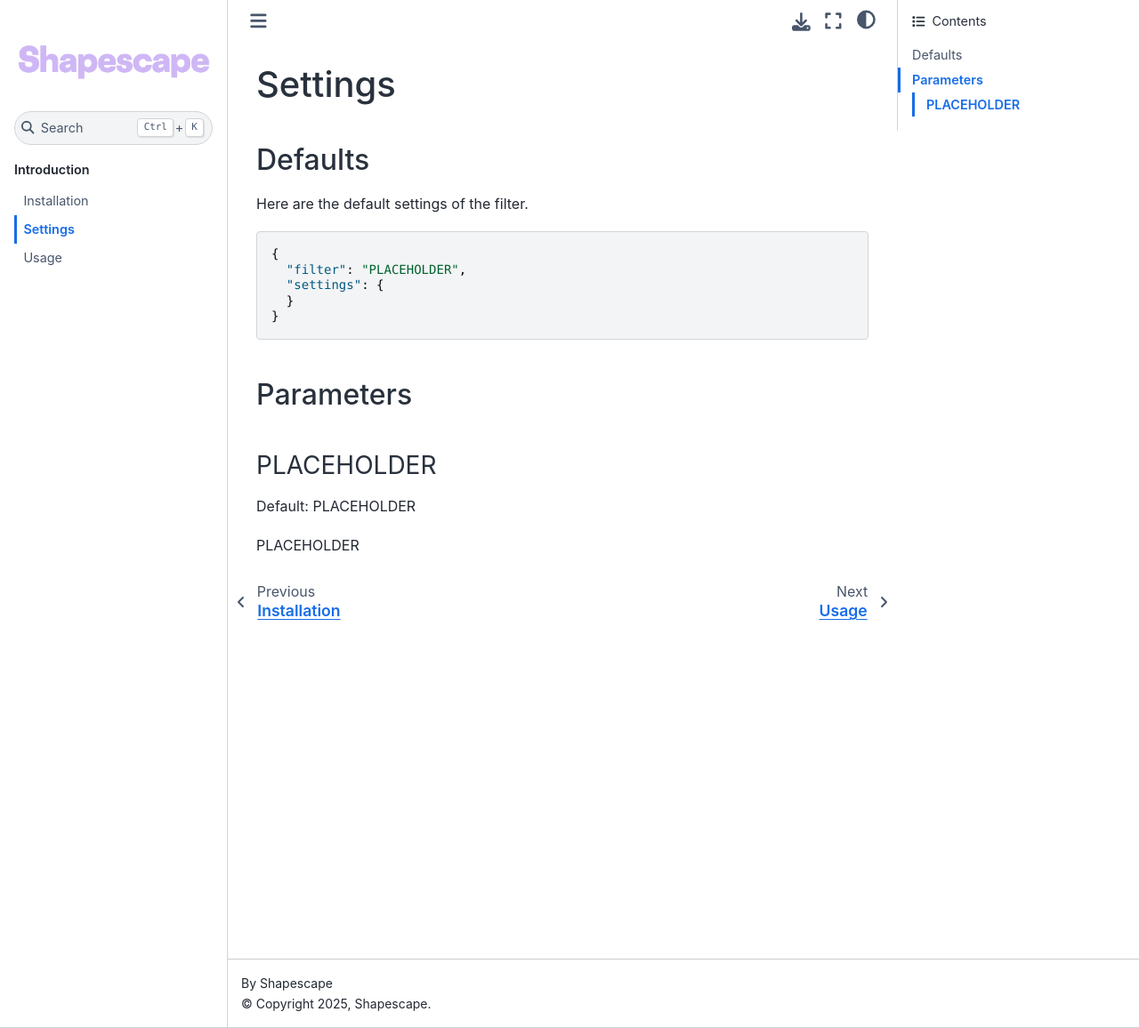
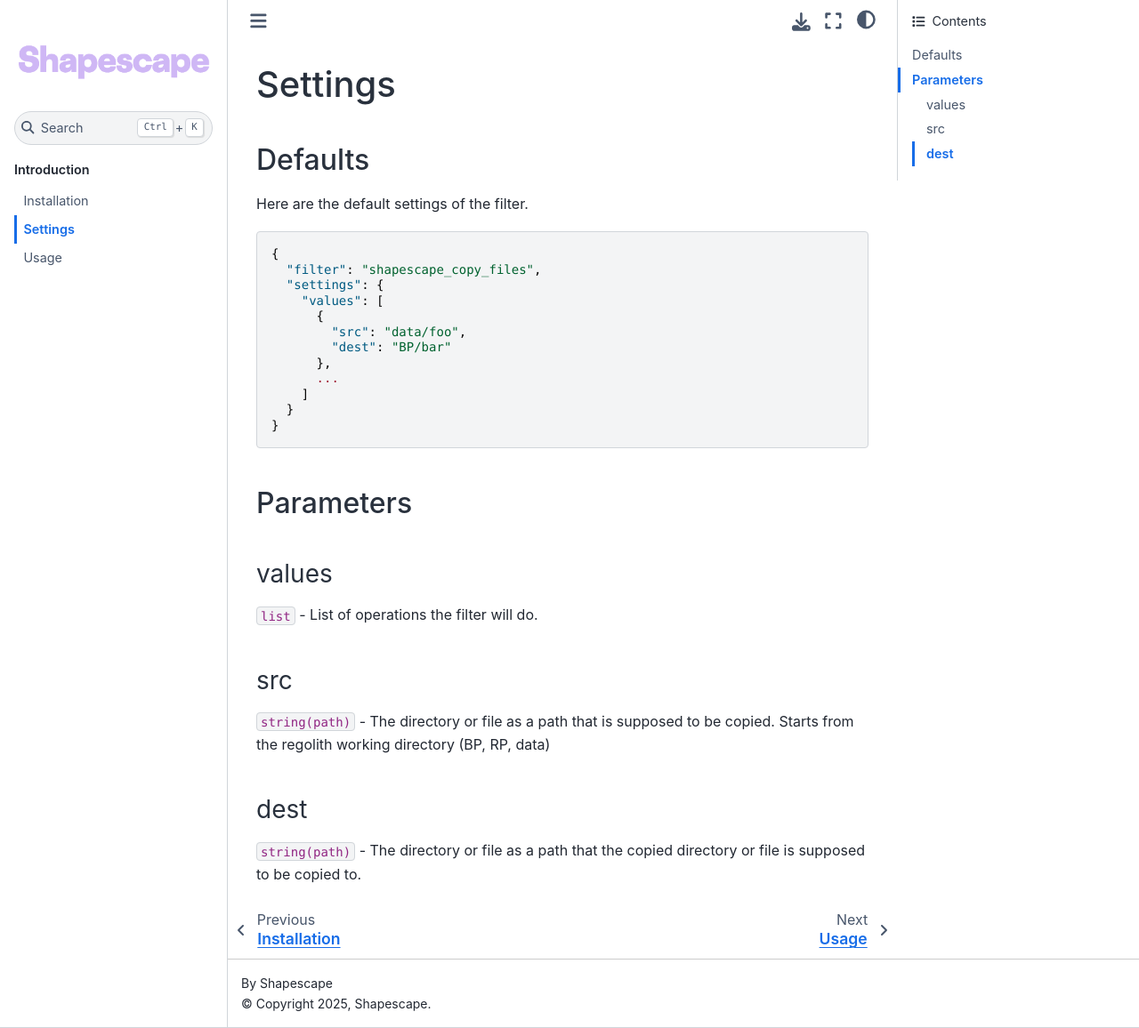
Before and after one commit to ShapescapeMC/Shapescape-Copy-Files, a Sphinx documentation site: the page built from docs/introduction/settings.md, in a window 1280 px wide and 1156 px high. Shown: the whole window at 89% size. Built offline with Sphinx 7.4.7 and the Sphinx Book theme 1.1.4, drawn with Linux system fonts in a browser that asks for light colours.

Commit message:
Added the filter

````diff
--- a/docs/conf.py
+++ b/docs/conf.py
@@ -6,7 +6,7 @@
 # -- Project information -----------------------------------------------------
 # https://www.sphinx-doc.org/en/master/usage/configuration.html#project-information
 
-project = 'PLACEHOLDER'
+project = 'Shapescape Copy Files'
 copyright = '2025, Shapescape'
 author = 'Shapescape'
 release = '1.0.1'
--- a/docs/introduction/settings.md
+++ b/docs/introduction/settings.md
@@ -6,14 +6,25 @@ Here are the default settings of the filter.
 
 ```json
 {
-  "filter": "PLACEHOLDER",
+  "filter": "shapescape_copy_files",
   "settings": {
+    "values": [
+      {
+        "src": "data/foo",
+        "dest": "BP/bar"
+      },
+      ...
+    ]
   }
 }
 ```
 
 ## Parameters
-### PLACEHOLDER
-Default: PLACEHOLDER
+### values
+`list` - List of operations the filter will do.
 
-PLACEHOLDER
+### src
+`string(path)` - The directory or file as a path that is supposed to be copied. Starts from the regolith working directory (BP, RP, data)
+
+### dest
+`string(path)` - The directory or file as a path that the copied directory or file is supposed to be copied to.
````
Also changed, not shown: README.md (+5 -5 lines), docs/index.md (+4 -5 lines), docs/introduction/installation.md (+10 -3 lines), 3 other files.
